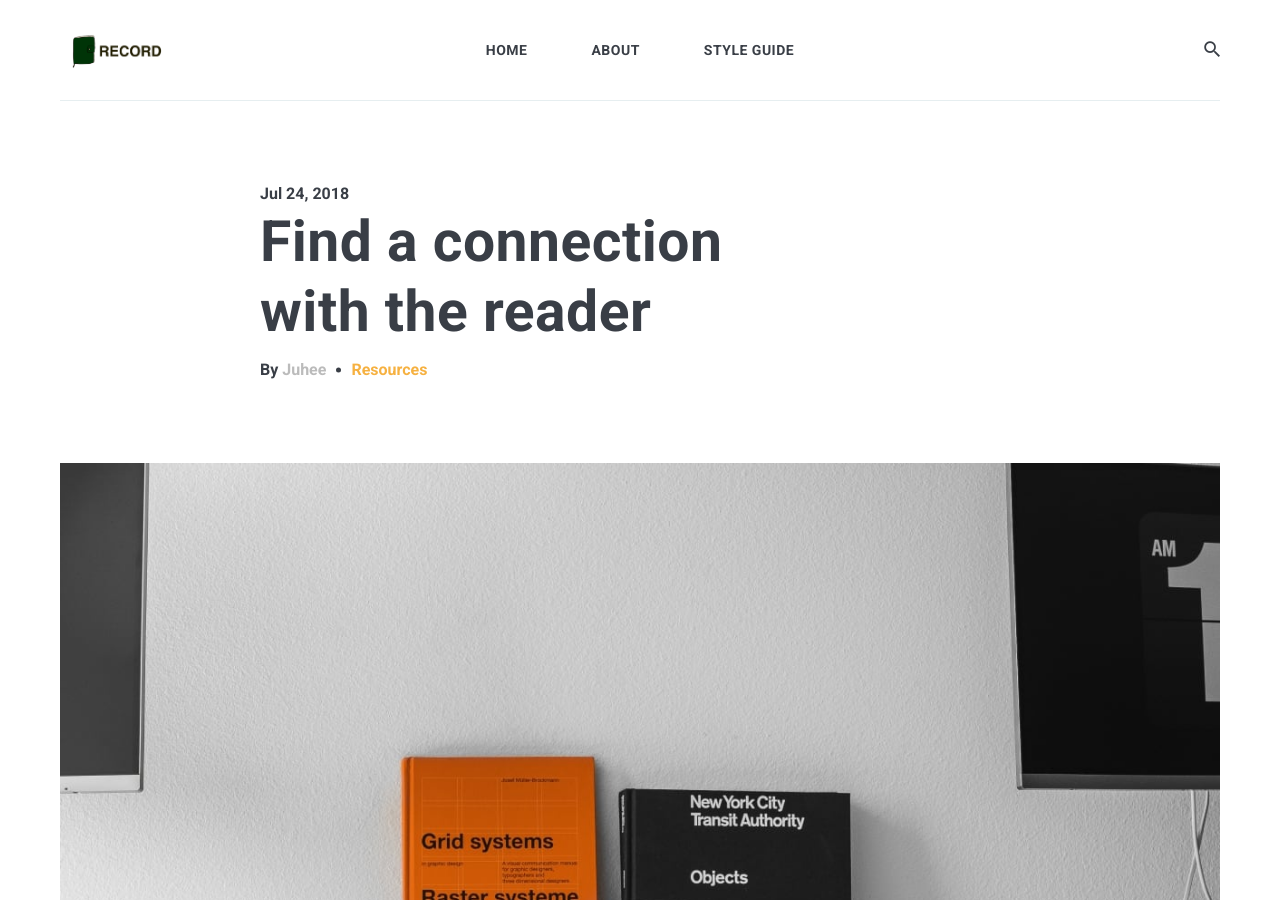
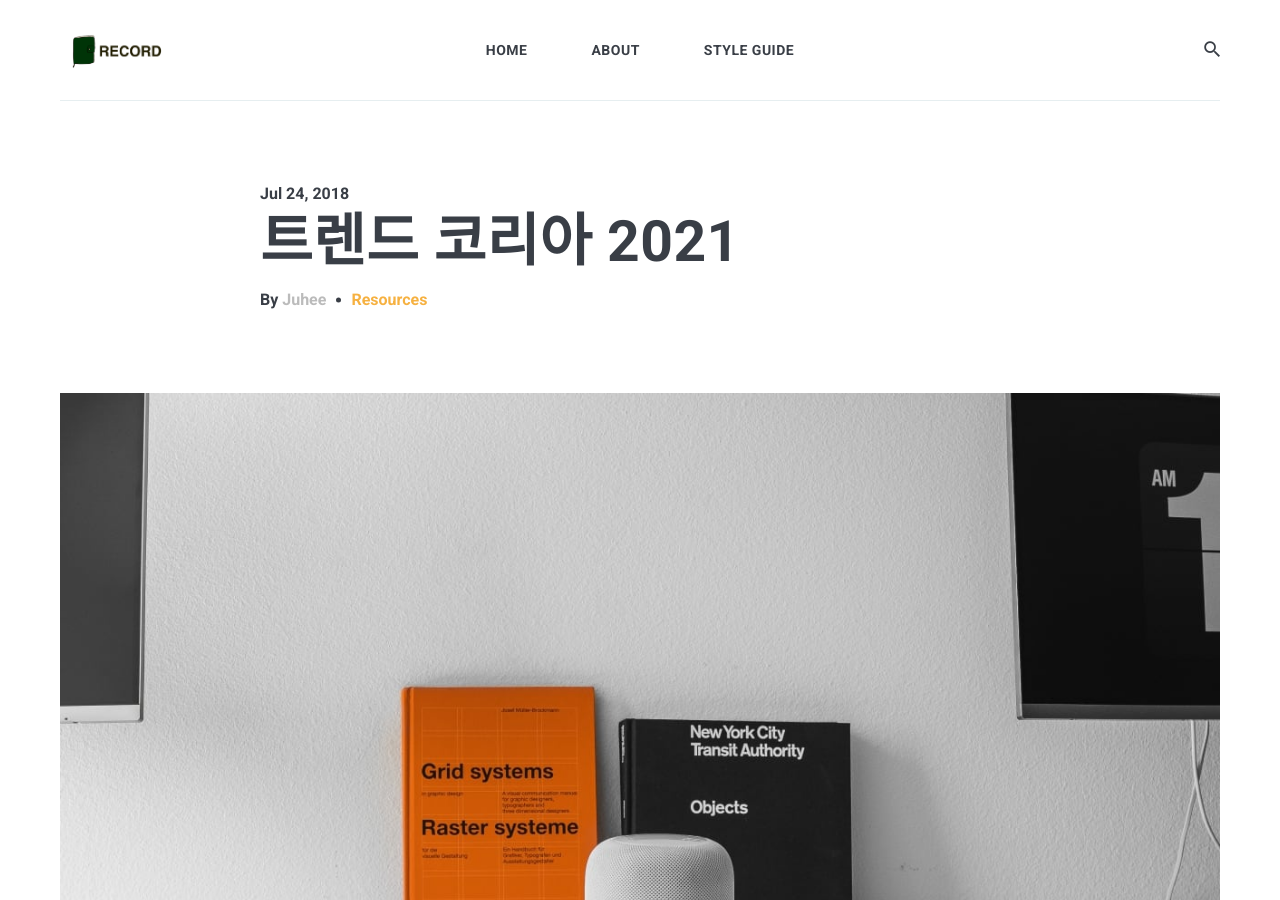
Before and after one commit to du2i/du2i.github.io, a Jekyll site: the page built from _posts/2018-07-23-find-a-connection-with-the-reader.markdown, in a window 1280 px wide and 900 px high. Built offline with Jekyll 4.4.1, drawn with Linux system fonts in a browser that asks for light colours; nearby versions of some CDN libraries; comment, search, counter and statistics services are not loaded.

Commit message:
Update 2018-07-23-find-a-connection-with-the-reader.markdown

```diff
--- a/_posts/2018-07-23-find-a-connection-with-the-reader.markdown
+++ b/_posts/2018-07-23-find-a-connection-with-the-reader.markdown
@@ -1,6 +1,6 @@
 ---
 layout: post
-title:  Find a connection with the reader
+title:  트렌드 코리아 2021
 date:   2018-07-24 15:01:35 +0300
 image:  02.jpg
 tags:   Resources
```
